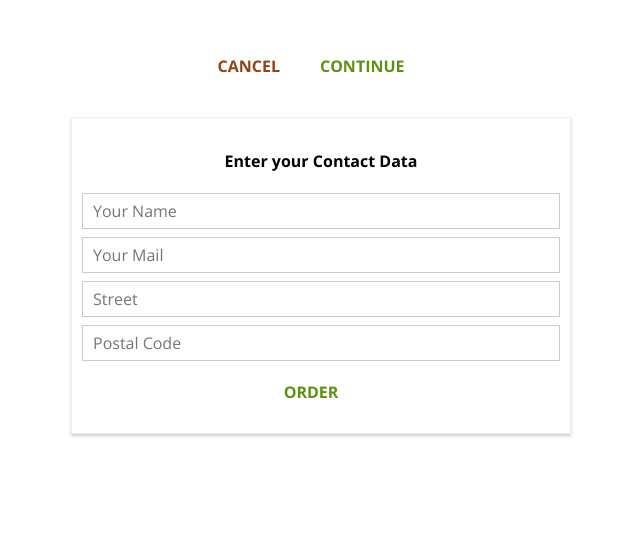
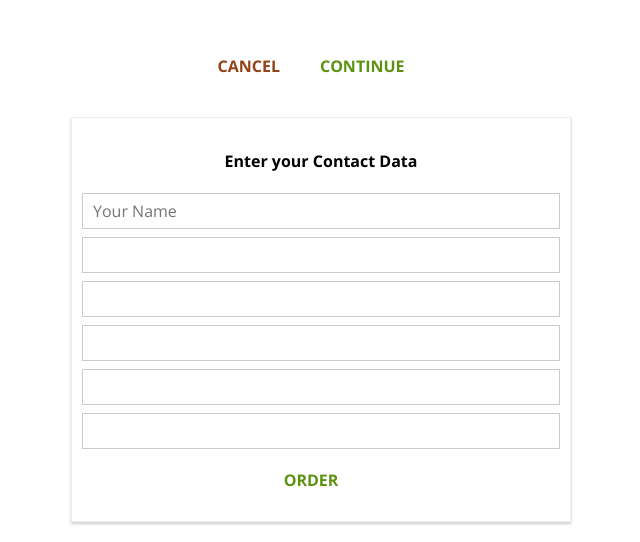
Before and after one commit to DavidLapadula/ReactCompleteGuide, a React app in the folder Forms/: page /checkout/contact-data in a window 1280 px wide. Shown: the part 701-1243 px from the top of the page, without its empty margins (319-959 px from the left). Before the commit the page ends 1155 px from the top, so only its background shows below. Built offline with nearby package versions, Linux system fonts and the light colour scheme.

Commit message:
[forms-validation] Added config options for custom input component

```diff
--- a/Forms/src/components/UI/Input/Input.js
+++ b/Forms/src/components/UI/Input/Input.js
@@ -7,13 +7,28 @@ const input = (props) => {
 
     switch (props.inputtype) {
         case("input"):
-            inputElement = <input className={classes.InputElement}  {...props}/>;
+            inputElement = <input className={classes.InputElement}  {...props.elementConfig} value={props.value}/>;
             break;
         case('textarea'):
-            inputElement = <textarea className={classes.InputElement} {...props}/>;
+            inputElement = <textarea className={classes.InputElement} {...props.elementConfig} value={props.value}/>;
+            break;
+        case('select'):
+            inputElement = (
+                <select
+                    className={classes.InputElement}
+                    {...props.elementConfig}
+                    value={props.value}
+                >
+                {props.elementConfig.options.map(option => (
+                    <option key={option.value} value={option.value}>
+                        {option.displayValue}
+                    </option>
+                ))}
+                </select>
+            );
             break;
         default:
-            inputElement = <input className={classes.InputElement} {...props}/>;
+            inputElement = <input className={classes.InputElement} {...props.elementConfig}/>;
     }
 
     return (
--- a/Forms/src/containers/Checkout/ContactData/ContactData.js
+++ b/Forms/src/containers/Checkout/ContactData/ContactData.js
@@ -8,53 +8,72 @@ import Input from "../../../components/UI/Input/Input";
 
 class ContactData extends Component {
     state = {
-        name: '',
-        email: '',
-        address: {
-            street: '',
-            postalCode: ''
+        orderForm: {
+            name: {
+                elementType: 'input',
+                elementConfig: {
+                    type: 'text',
+                    placeholder: 'Your Name'
+                },
+                value: ''
+            },
+            street: 'Teststreet 1',
+            zipCode: '41351',
+            country: 'Germany',
+            email: 'test@test.com',
+            deliveryMethod: {
+                elementType: 'select',
+                elementConfig: {
+                    options: [
+                        { value: 'fastest', displayValue: 'Fastest' }
+                    ]
+                }
+            }
         },
         loading: false
     }
 
-    orderHandler = ( event ) => {
+    orderHandler = (event) => {
         event.preventDefault();
-        this.setState( { loading: true } );
+        this.setState({ loading: true });
         const order = {
             ingredients: this.props.ingredients,
             price: this.props.price,
-            customer: {
-                name: 'Max Schwarzmüller',
-                address: {
-                    street: 'Teststreet 1',
-                    zipCode: '41351',
-                    country: 'Germany'
-                },
-                email: 'test@test.com'
-            },
-            deliveryMethod: 'fastest'
         }
-        axios.post( '/orders.json', order )
-            .then( response => {
-                this.setState( { loading: false } );
+        axios.post('/orders.json', order)
+            .then(response => {
+                this.setState({ loading: false });
                 this.props.history.push('/');
-            } )
-            .catch( error => {
-                this.setState( { loading: false } );
-            } );
+            })
+            .catch(error => {
+                this.setState({ loading: false });
+            });
     }
 
-    render () {
+    render() {
+        const formElements = [];
+        for (let key in this.state.orderForm) {
+            formElements.push({
+                id: key,
+                config: this.state.orderForm[key]
+            });
+        }
         let form = (
             <form>
-                <Input inputtype="input" type="text" name="name" placeholder="Your Name" />
-                <Input inputtype="input" type="email" name="email" placeholder="Your Mail" />
-                <Input inputtype="input" type="text" name="street" placeholder="Street" />
-                <Input inputtype="input" type="text" name="postal" placeholder="Postal Code" />
+               {
+                   formElements.map(formElement => (
+                        <Input
+                            key={formElement.id}
+                            elementType={formElement.config.elementType}
+                            elementConfig={formElement.config.elementConfig}
+                            value={formElement.config.value}
+                        />
+                   ))
+               }
                 <Button btnType="Success" clicked={this.orderHandler}>ORDER</Button>
             </form>
         );
-        if ( this.state.loading ) {
+        if (this.state.loading) {
             form = <Spinner />;
         }
         return (
```
Also changed, not shown: Forms/Notes.txt.
